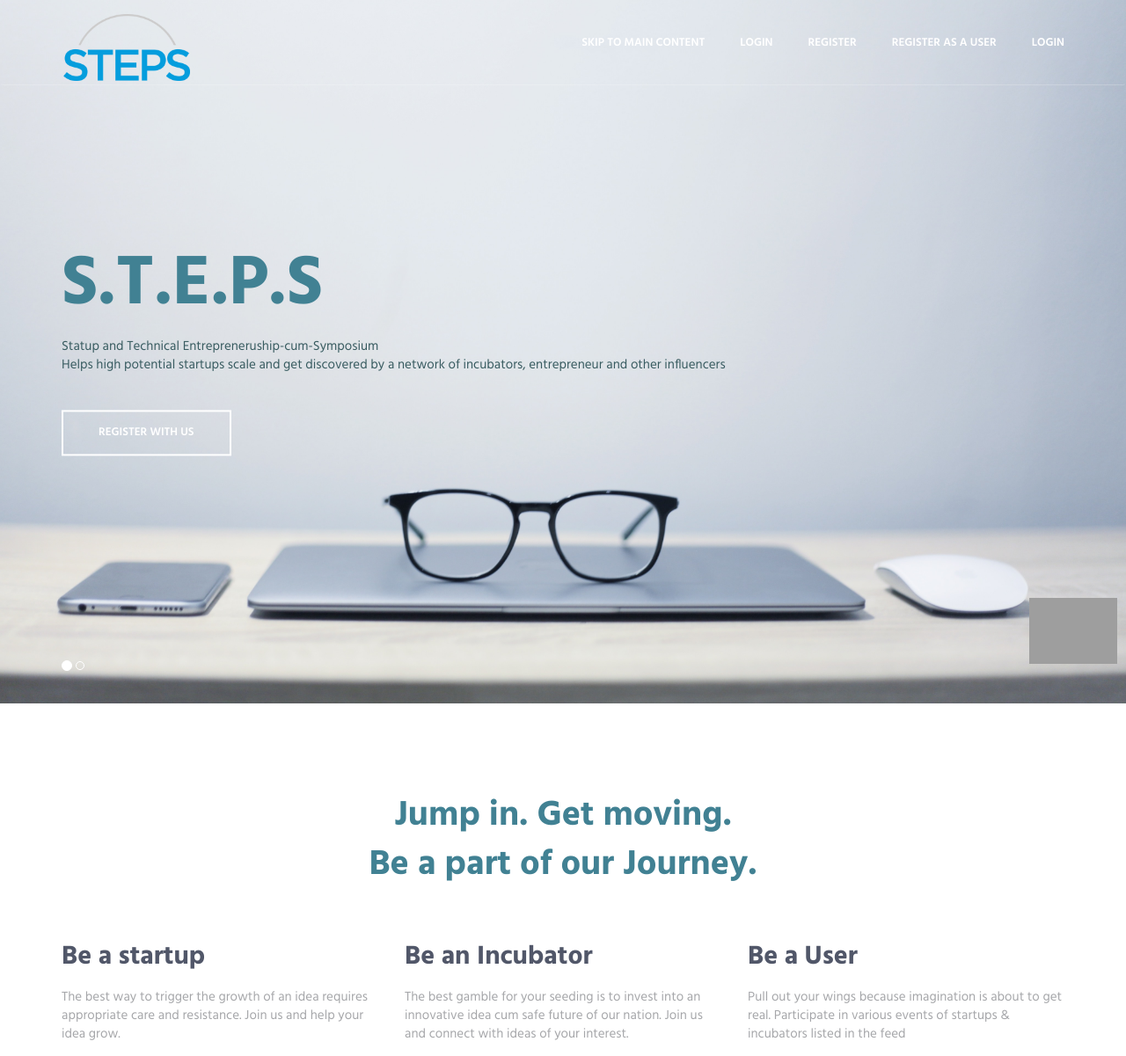
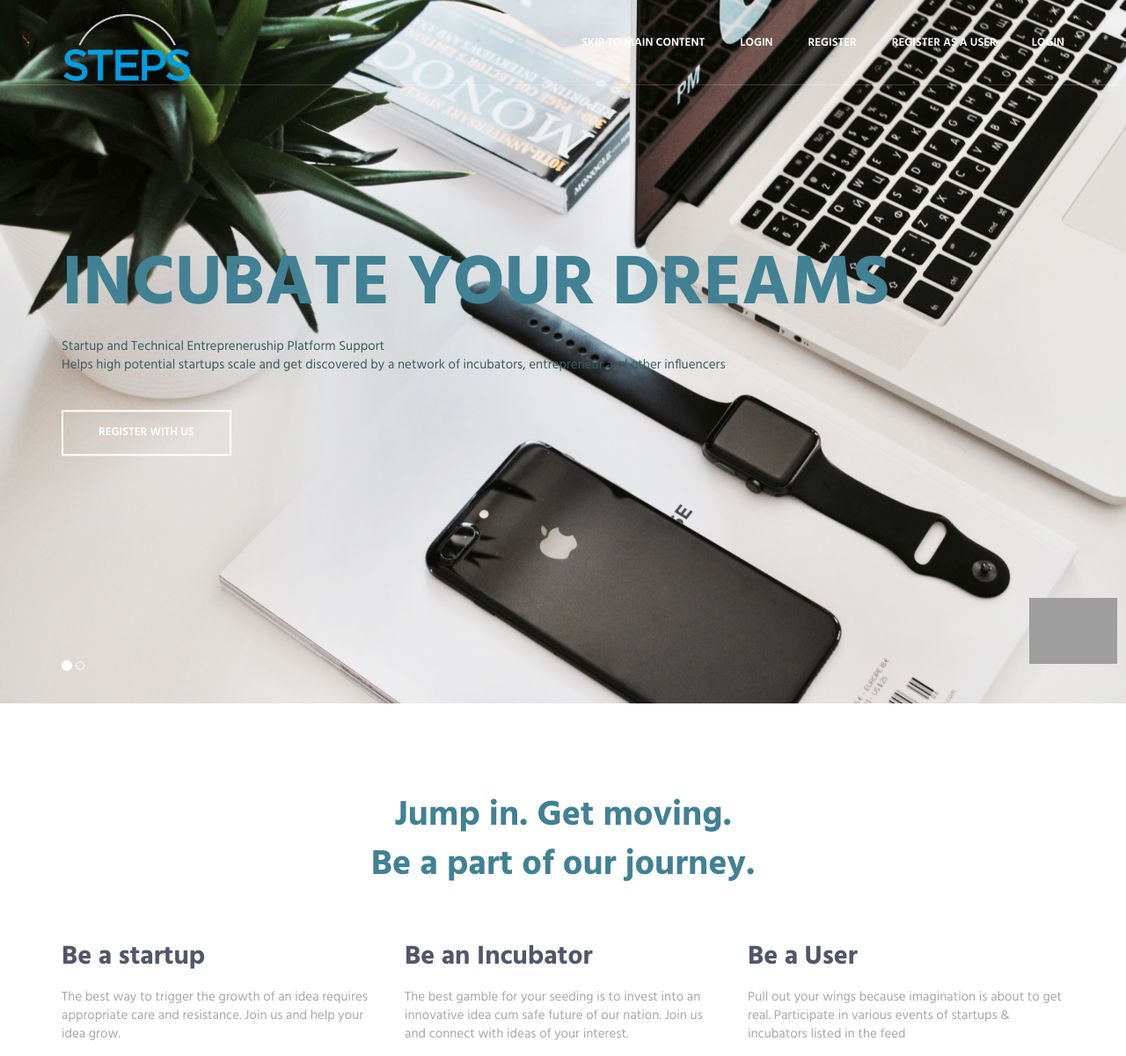
Before and after one commit to VishalCR7/steps, a Django app: page /index/ in a window 1280 px wide. Shown: the top 1201 px of the page at 88% size. Run offline with Django 3.2, Linux system fonts and the light colour scheme; some libraries are stand-ins or nearby versions; some web fonts are replaced; grey boxes are pictures that could not be loaded.

Commit message:
Requested Changes

```diff
--- a/steps/app/templates/app/index.html
+++ b/steps/app/templates/app/index.html
@@ -83,8 +83,8 @@
         <div class="container">
           <div class="carousel-centered">
             <div class="margin-b-40">
-              <h1 class="carousel-title dd">S.T.E.P.S</h1>
-              <p class="color-white dd1">Statup and Technical Entrepreneruship-cum-Symposium<br/>Helps high potential startups scale and get discovered by a network of incubators, entrepreneur and other influencers </p>
+              <h1 class="carousel-title dd">Incubate your dreams</h1>
+              <p class="color-white dd1">Startup and Technical Entrepreneruship Platform Support<br/>Helps high potential startups scale and get discovered by a network of incubators, entrepreneur and other influencers </p>
             </div>
             <a href="" class="btn-theme btn-theme-sm btn-white-brd text-uppercase">Register with us</a>
           </div>
@@ -111,7 +111,7 @@
   <div id="about">
     <div class="content-lg container">
       <!-- Masonry Grid -->
-      <h1 style="color: #418193;"><center>Jump in. Get moving.<br>Be a part of our Journey.</center></h1><br>
+      <h1 style="color: #418193;"><center>Jump in. Get moving.<br>Be a part of our journey.</center></h1><br>
       <br>
       <div class="masonry-grid row">
         <div class="masonry-grid-sizer col-xs-6 col-sm-6 col-md-1"></div>
```
Also changed, not shown: steps/app/static/app/img/02.jpg, steps/app/static/app/img/03.jpg.
